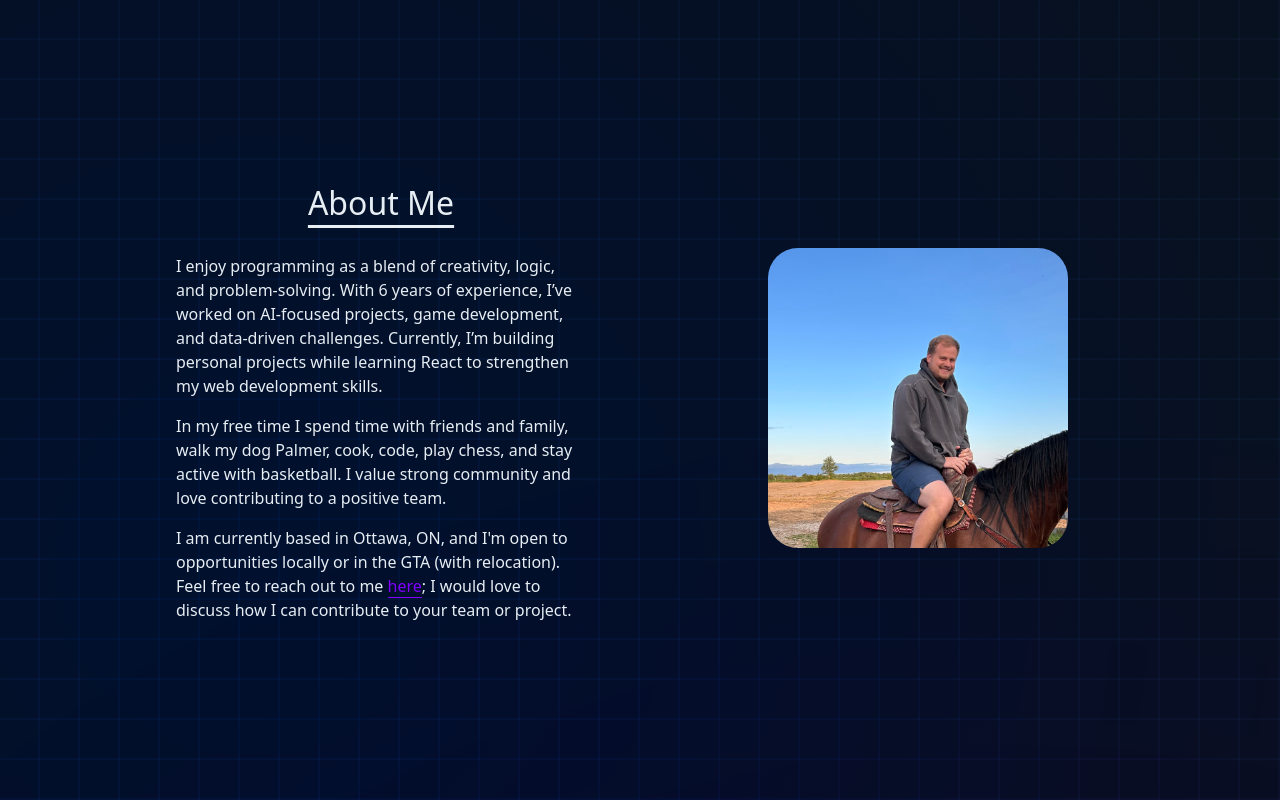
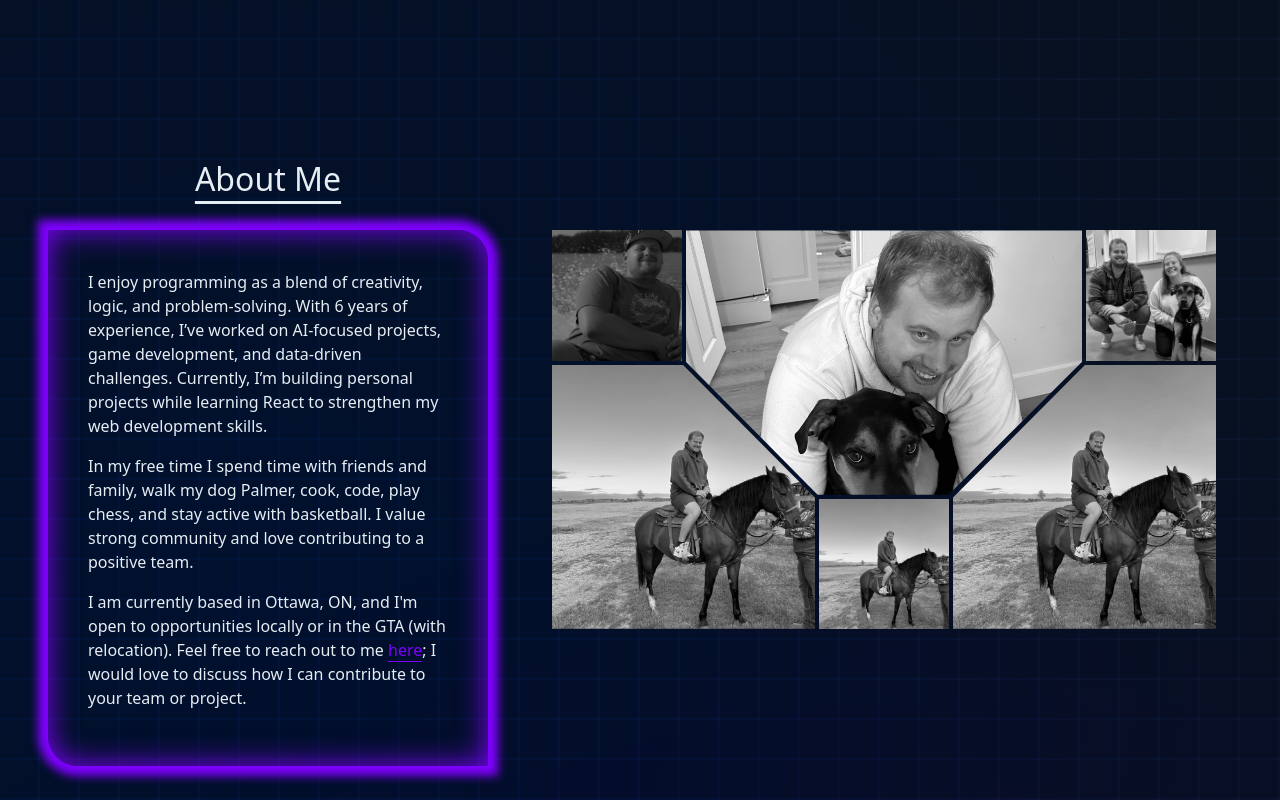
Before and after one commit to jSiderius/Portfolio-Site, a React (Vite) app: page / in a window 1280 px wide. Shown: the part 640-1440 px from the top of the page. Built offline with nearby package versions, Linux system fonts and the light colour scheme; grey boxes are pictures that could not be loaded.

Commit message:
Improved alignment for 'about me' section, eperated components into files, small visual changes

```diff
--- a/src/App.tsx
+++ b/src/App.tsx
@@ -1,4 +1,4 @@
-import About from "./components/Sections/About";
+import About from "./components/Sections/About/About";
 import Contact from "./components/Sections/Contact/Contact";
 import Experience from "./components/Sections/Experience/Experience";
 import HeroSection from "./components/Sections/HeroSection";
--- a/src/components/Sections/About.tsx
+++ /dev/null
@@ -1,69 +0,0 @@
-import "../../css/AboutMe.css";
-
-const expertise = [
-  { skill: "skill 1", percentage: 95 },
-  { skill: "skill 2", percentage: 85 },
-  { skill: "skill 3", percentage: 75 },
-  { skill: "skill 4", percentage: 65 },
-  { skill: "skill 5", percentage: 55 },
-];
-
-export default function About() {
-  return (
-    <section className="about-me-top-container">
-      <LeftPanel />
-      <div className="about-me-center-panel"></div>
-      <RightPanel />
-    </section>
-  );
-}
-
-function LeftPanel() {
-  return (
-    <div className="about-me-left-panel">
-      <div className="about-me-text">
-        <h2 className="experience-header">About Me</h2>
-        <p>
-          I enjoy programming as a blend of creativity, logic, and
-          problem-solving. With 6 years of experience, I’ve worked on AI-focused
-          projects, game development, and data-driven challenges. Currently, I’m
-          building personal projects while learning React to strengthen my web
-          development skills.
-        </p>
-        <p>
-          In my free time I spend time with friends and family, walk my dog
-          Palmer, cook, code, play chess, and stay active with basketball. I
-          value strong community and love contributing to a positive team.
-        </p>
-        <p>
-          I am currently based in Ottawa, ON, and I'm open to opportunities
-          locally or in the GTA (with relocation). Feel free to reach out to me{" "}
-          <a href="#contact-form" className="contact-link">
-            here
-          </a>
-          ; I would love to discuss how I can contribute to your team or
-          project.
-        </p>
-      </div>
-    </div>
-  );
-}
-
-function RightPanel() {
-  return (
-    <div className="about-me-right-panel">
-      <div
-        className="headshot-container custom-border-effect"
-        style={{ marginTop: "25%" }}
-      >
-        <span className="border thick"></span>
-        <img className="headshot" src="/Images/Photos/on-horse.jpg"></img>
-        {/* <img className="headshot" src="/Images/Photos/boat.jpg"></img> */}
-        {/* <img className="headshot" src="/Images/Photos/grad.jpg"></img> */}
-        {/* <img className="headshot" src="/Images/Photos/palmer-adoption.jpg"></img> */}
-        {/* <img className="headshot" src="/Images/Photos/palmer.jpg"></img> */}
-        {/* <img className="headshot" src="/Images/Photos/silver-lake.jpg"></img> */}
-      </div>
-    </div>
-  );
-}
--- /dev/null
+++ b/src/components/Sections/About/About.tsx
@@ -0,0 +1,32 @@
+import "../../../css/AboutMe.css";
+import "../../../css/Gallery.css";
+import { AboutMeTextPanel } from "./AboutMeTextPanel";
+import { PhotoGalleryPanel } from "./PhotoGalleryPanel";
+
+export default function About() {
+  return (
+    <section className="about-me-top-container">
+      <div
+        style={{
+          width: "35%",
+          marginLeft: "40px",
+          display: "flex",
+          flexDirection: "column",
+          alignItems: "flex-end",
+        }}
+      >
+        <h2 className="experience-header about-me-header">About Me</h2>
+      </div>
+
+      <div
+        style={{
+          display: "flex",
+          alignItems: "flex-start",
+        }}
+      >
+        <AboutMeTextPanel />
+        <PhotoGalleryPanel />
+      </div>
+    </section>
+  );
+}
--- /dev/null
+++ b/src/components/Sections/About/AboutMeTextPanel.tsx
@@ -0,0 +1,39 @@
+export function AboutMeTextPanel() {
+  return (
+    <div className="about-me-left-panel">
+      <div
+        style={{
+          display: "flex",
+          alignItems: "center",
+          justifyContent: "flex-end",
+          flexDirection: "column",
+        }}
+      >
+        <div className="about-me-text">
+          <p>
+            I enjoy programming as a blend of creativity, logic, and
+            problem-solving. With 6 years of experience, I’ve worked on
+            AI-focused projects, game development, and data-driven challenges.
+            Currently, I’m building personal projects while learning React to
+            strengthen my web development skills.
+          </p>
+          <p>
+            In my free time I spend time with friends and family, walk my dog
+            Palmer, cook, code, play chess, and stay active with basketball. I
+            value strong community and love contributing to a positive team.
+          </p>
+          <p>
+            I am currently based in Ottawa, ON, and I'm open to opportunities
+            locally or in the GTA (with relocation). Feel free to reach out to
+            me{" "}
+            <a href="#contact-form" className="contact-link">
+              here
+            </a>
+            ; I would love to discuss how I can contribute to your team or
+            project.
+          </p>
+        </div>
+      </div>
+    </div>
+  );
+}
--- /dev/null
+++ b/src/components/Sections/About/PhotoGalleryPanel.tsx
@@ -0,0 +1,30 @@
+export function PhotoGalleryPanel() {
+  return (
+    <div
+      style={{
+        display: "flex",
+        // justifyContent: "center",
+        // alignItems: "center",
+        width: "100%",
+        // height: "100%",
+        padding: "0 5% 0 5%",
+      }}
+    >
+      <div className="gallery">
+        <img src="/Images/Photos/boat.jpg" alt="" />
+        <img src="/Images/Photos/palmer.jpg" alt="" />
+        <img src="/Images/Photos/palmer-adoption.jpg" alt="" />
+        <img src="/Images/Photos/on-horse.jpg" alt="" />
+        <img src="/Images/Photos/on-horse.jpg" alt="" />
+        <img src="/Images/Photos/on-horse.jpg" alt="" />
+      </div>
+    </div>
+  );
+}
+
+/* <img className="headshot" src="/Images/Photos/boat.jpg"></img> */
+/* <img className="headshot" src="/Images/Photos/grad.jpg"></img> */
+/* <img className="headshot" src="/Images/Photos/palmer-adoption.jpg"></img> */
+/* <img className="headshot" src="/Images/Photos/palmer.jpg"></img> */
+/* <img className="headshot" src="/Images/Photos/silver-lake.jpg"></img> */
+/* <img className="headshot" src="/Images/Photos/on-horse.jpg"></img>; */
--- a/src/components/Sections/Experience/ExperienceDataPanel.tsx
+++ b/src/components/Sections/Experience/ExperienceDataPanel.tsx
@@ -14,21 +14,25 @@ export function ExperienceDataPanel(props: ExperienceDataPanelProps) {
   const variants: Variants = {
     open: () => {
       const height = motionDiv.current ? motionDiv.current.scrollHeight : 600;
+      console.log(`Open: height: ${height}, duration: ${height / 600}s`);
       return {
         clipPath: "inset(0% 0% 0% 0%)",
         transition: {
           duration: height / 600,
-          ease: "easeIn" as const,
+          // ease: "easeIn" as const,
+          ease: "linear" as const,
         },
       };
     },
     closed: () => {
       const height = motionDiv.current ? motionDiv.current.scrollHeight : 600;
+      console.log(`Close: height: ${height}, duration: ${height / 600}s`);
       return {
         clipPath: "inset(0% 0% 100% 0%)",
         transition: {
           duration: height / 600,
-          ease: "easeOut" as const,
+          // ease: "easeOut" as const,
+          ease: "linear" as const,
         },
       };
     },
--- a/src/css/AboutMe.css
+++ b/src/css/AboutMe.css
@@ -1,95 +1,36 @@
 .about-me-top-container{
 	display: flex;
-	height: 85vh;
+	flex-direction: column;
+	align-items: flex-start;
+	height: 100vh;
 	width: 100%;
 }
 
 .about-me-left-panel{
-	flex: 0 0 50%;
+	margin-left: 40px;
+	flex: 0 0 35%;
 	display: flex;
 	flex-direction: column;
-	justify-content: flex-start;
+	justify-content: center;
 	align-items: flex-end;
-	padding: 5%;
-
 }
 
 .about-me-center-panel{
 	flex: 0 0 10%;
 }
 
-.about-me-right-panel{
-	flex: 0 0 40%;
-	/* display: flex; */
-	/* align-items: center; */
-	/* justify-content: flex-start; */
-	/* background-color: red; */
-}
+.about-me-text{
+	max-width: 440px;
+	padding: 40px;
 
-.about-me-text{
-	max-width: 400px;
-}
-
-.expertese-container{
-	width: 70%;
-	max-width: 70%;
-	margin: 5% 0 0 0;
-	display: flex;
-	flex-direction: column;
-	padding: 2em 2em;
-
-
-	border-radius: 12px;
-}
-
-.expertese-container:hover{
-	outline-offset: 3px;
-}
-
-.skill-bars-container{
-	gap: 0.5em;
-	display: flex;
-	flex-direction: column;
-}
-
-.skill-percentage-and-bar-container{
-	display: flex;
-	flex-direction: column;
-	gap: 0;
-}
-
-.skill-and-percentage-container{
-	display: flex;
-}
-
-.skill-and-percentage-container p{
-	margin: 0;
-}
-
-.percentage-bar-empty{
-	width: 100%;
-	height: 10px;
-	background-color: var(--skill-bar-empty);
-	border-radius: 10px;
-	overflow: hidden;
-}
-
-.percentage-bar-full{
-	height: 100%;
-	background-color: var(--highlight-color);
-	/* transition: "width 0.5s ease-in-out", */
-}
-
-.flexbox-push-right{
-	margin-right: auto !important;
+	box-shadow: 0 0 30px var(--highlight-color) inset,  0 0 10px 10px var(--highlight-color) ;
+	border-radius: 0px 30px;
 }
 
 .contact-link {
   color: var(--highlight-color);
-  /* font-weight: 600; */
   text-decoration: none;
   border-bottom: 1px solid var(--highlight-color);
-  /* padding-bottom: 2px; */
   transition: opacity 0.2s ease, border-color 0.2s ease;
 }
 
@@ -97,3 +38,9 @@
   opacity: 0.8;
   border-color: transparent;
 }
+
+.about-me-header{
+	width: 100%;
+	max-width: 440px;
+	margin-left: 40px !important;
+}
--- a/src/css/Contact.css
+++ b/src/css/Contact.css
@@ -230,7 +230,7 @@
 
 .contact-socials-container{
 	box-shadow: 0 0 10px var(--highlight-color) inset;
-	border-radius: 00px 10px;
+	border-radius: 0px 10px;
 
 	display: flex;
 	align-items: center;
--- a/src/css/Experience.css
+++ b/src/css/Experience.css
@@ -1,5 +1,4 @@
 .experience-top-container{
-	/* min-height: 100vh; */
 	display: flex;
 	flex-direction: column;
 	align-items: flex-start;
--- /dev/null
+++ b/src/css/Gallery.css
@@ -0,0 +1,57 @@
+.gallery {
+  --g: 4px;
+
+  display: grid;
+  align-self: center;
+  aspect-ratio: 5/3;
+  grid-template-rows: repeat(3, 1fr);
+  grid-template-columns: repeat(5, 1fr);
+  gap: var(--g);
+
+  /* box-shadow: */
+    /* inset 0 0 0 9999px color-mix(in srgb, var(--highlight-color) 40%, transparent), */
+    /* 0 0 10px 10px color-mix(in srgb, var(--highlight-color) 40%, transparent); */
+}
+
+.gallery img {
+	aspect-ratio: 1;
+
+  width: 100%;
+  height: 100%;
+  object-fit: cover;
+  filter: grayscale();
+  cursor: pointer;
+  transition: .5s
+}
+
+.gallery img:hover {
+  filter: grayscale(0);
+}
+
+.gallery img:nth-child(1){
+	grid-area: 1/1/span 1/span 1;
+}
+
+.gallery img:nth-child(2) {
+  grid-area: 1/2/span 2/span 3;
+  clip-path: polygon(0 0,100% 0, 100% calc(50% - var(--g)/4), calc(66% + var(--g)/4) 100%, calc(33% + var(--g)/4) 100%, 0 calc(50% - var(--g)/4))
+}
+
+.gallery img:nth-child(3) {
+	grid-area: 1/5/span 1/span 1;
+}
+
+.gallery img:nth-child(4) {
+  grid-area: 2/1/span 2/span 2;
+  clip-path: polygon(0 0,calc(50% - var(--g)/4) 0,100% calc(50% + var(--g)/4),100% 100%,0 100%);
+}
+
+.gallery img:nth-child(5) {
+	grid-area: 3/3/span 1/span 1;
+}
+
+.gallery img:nth-child(6) {
+	grid-area: 2/4/span 2/span 2;
+	/* clip-path: polygon(0 0,calc(50% - var(--g)/4) 0, 100% calc(50% + var(--g)/4),100% 100%,0 100%); */
+	clip-path: polygon(calc(50% + var(--g)/4) 0%, 100% 0%, 100% 100%, 0% 100%, 0% calc(50% + var(--g)/4));
+}
--- a/src/css/HeroSection.css
+++ b/src/css/HeroSection.css
@@ -5,7 +5,7 @@
 
 .top-container{
 	display: flex;
-	height: 95vh;
+	height: 100vh;
 }
 
 .left-panel{
```
Also changed, not shown: src/components/Sections/Experience/Experience.tsx (+21 -42 lines).
